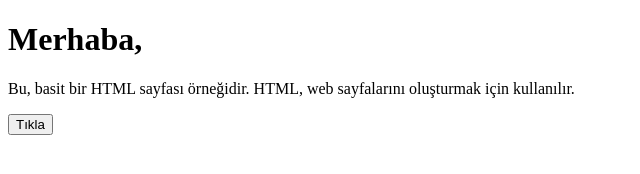
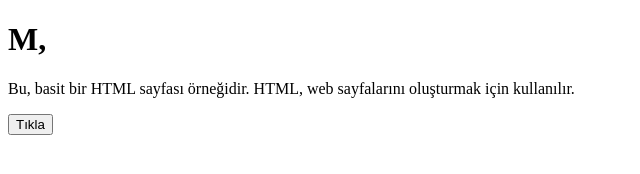
Before and after one commit to zeynepp2003/zeynepp, a plain HTML site: page index.html in a window 1280 px wide. Shown: the whole page, without its empty margins (0-640 px from the left). Drawn offline with Linux system fonts and the light colour scheme.

Commit message:
aaaaaaaaaaa

```diff
--- a/index.html
+++ b/index.html
@@ -7,7 +7,7 @@
 </head>
 <body>
 
-    <h1>Merhaba, </h1>
+    <h1>M, </h1>
     <p>Bu, basit bir HTML sayfası örneğidir. HTML, web sayfalarını oluşturmak için kullanılır.</p>
 
     <button onclick="alert('Butona tıkladınız!')">Tıkla</button>
```
